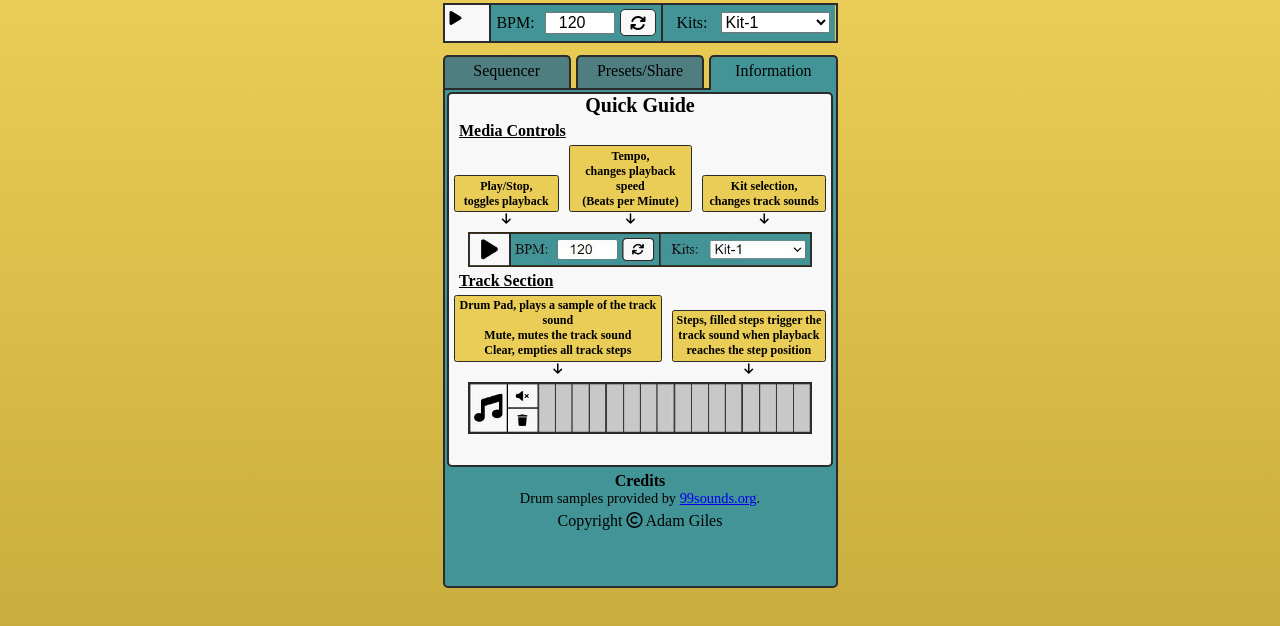
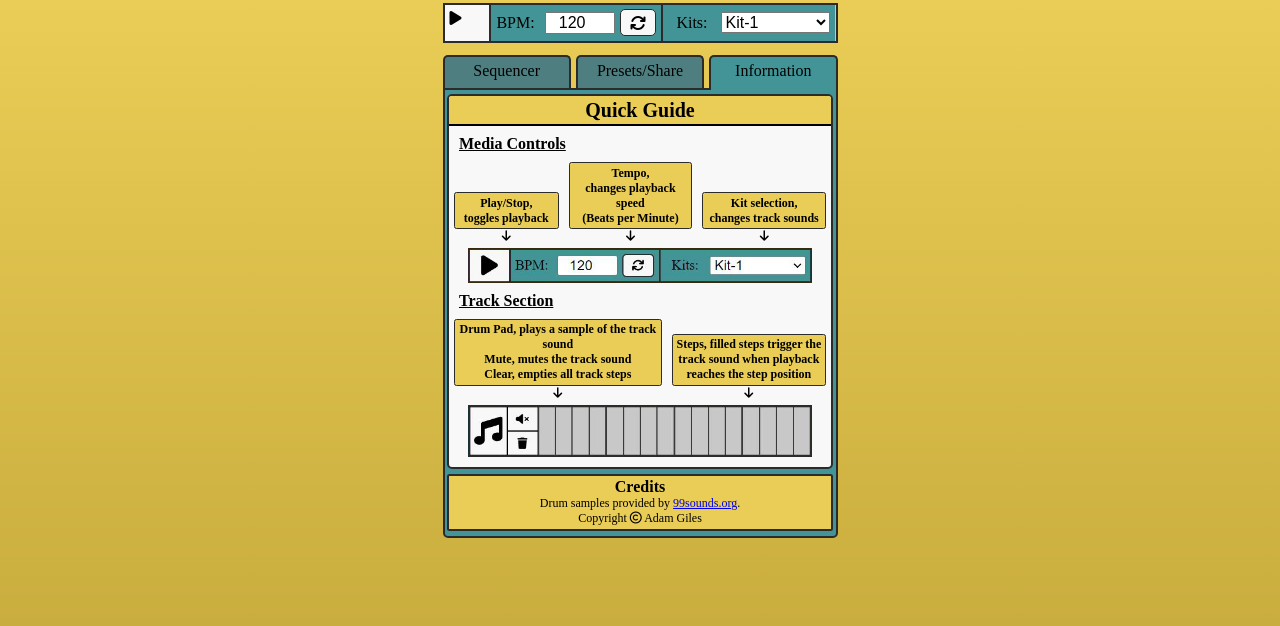
Before and after one commit to adampgiles/CI_PP2_BM, a plain HTML site: page index.html in a window 1280 px wide. Both pictures are taken after a click on the element "Information". Drawn offline with nearby package versions, Linux system fonts and the light colour scheme; no server answers.

Commit message:
style: adjusted information window layout and sections

```diff
--- a/assets/css/style.css
+++ b/assets/css/style.css
@@ -394,10 +394,10 @@ body{
 .info-window{
   display: none;
   flex-direction: column;
-  justify-content: start;
+  justify-content: space-around;
   z-index: 1;
   width: 100%;
-  height: 500px;
+  height: 450px;
   padding: 2.5px;
   background-color: var(--backgroundWindow);
   border: 2px solid var(--borders);
@@ -407,14 +407,22 @@ body{
 .tutorial-block{
   display: flex;
   flex-direction: column;
-  justify-content: start;
+  justify-content: space-between;
+  padding-bottom: 10px;
   height: 375px;
   background-color: var(--childBlocks);
   border: 2px solid var(--borders);
   border-radius: 5px;
 }
+.tutorial-block div{
+  padding-bottom: 0px;
+}
 .tutorial-block h1{
   font-size: 125%;
+  padding: 2.5px;
+  border-bottom: 2px solid black;
+  background-color: var(--backgroundPageTop);
+  border-radius: 2.5px 2.5px 0 0;
 }
 .tutorial-block p{
   font-weight: bold;
@@ -497,10 +505,24 @@ body{
   margin-right: 75%;
 }
 .credits-block{
-  margin: 5px;
+  padding: 2.5px;
+  background-color: var(--backgroundPageTop);
+  border: 2px solid var(--borders);
+  border-radius: 2.5px;
 }
 .credits-block p{
-  font-size: 90%;
+  font-size: 75%;
+}
+.copyright-block{
+  padding-top: 5px;
+  width: 100%;
+}
+.copyright-block p{
+  font-size: 75%;
+  padding: 2.5px;
+  border: 2px solid black;
+  background-color: var(--backgroundPageTop);
+  border-radius: 2.5px;
 }
 
 /* Submission Section */
--- a/index.html
+++ b/index.html
@@ -306,11 +306,9 @@
     </div>
 
     <div class="credits-block">
-      <h2>Credits</h2>
+      <h3>Credits</h3>
       <p>Drum samples provided by <a href="https://99sounds.org/drum-samples/" target="_blank">99sounds.org</a>.</p>
-    </div>
-
-    <div class="copyright-block"><p>Copyright <i class="fa-regular fa-copyright"></i> Adam Giles</p></div>
+      <p>Copyright <i class="fa-regular fa-copyright"></i> Adam Giles</p>
   </div>
 
     <!-- Submission Section -->
```
